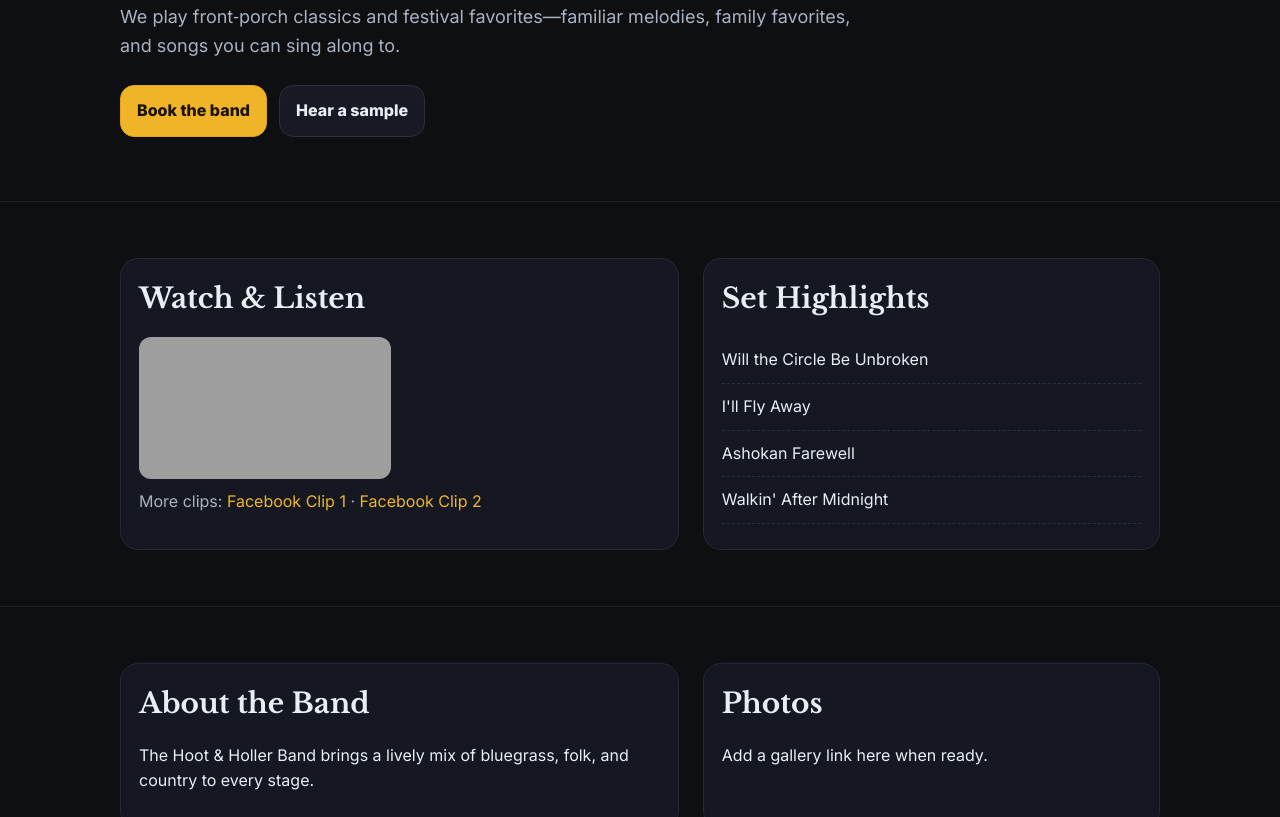
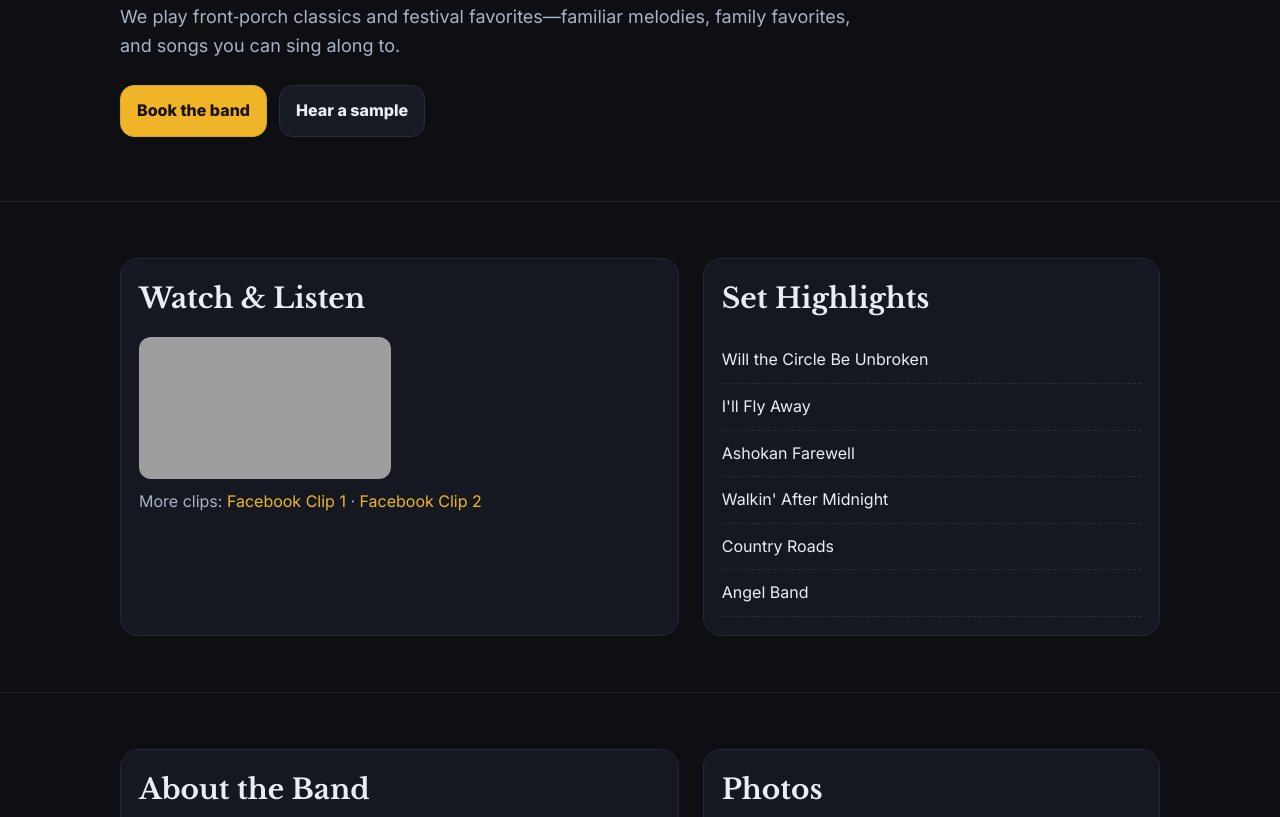
Before and after one commit to Huntlyman/hoothollerband, a plain HTML site: page index.html in a window 1280 px wide. Shown: the part 344-1161 px from the top of the page. Drawn offline with nearby package versions, Linux system fonts and the light colour scheme; grey boxes are pictures that could not be loaded.

Commit message:
Update index.html

```diff
--- a/index.html
+++ b/index.html
@@ -84,6 +84,8 @@
             <li>I'll Fly Away</li>
             <li>Ashokan Farewell</li>
             <li>Walkin' After Midnight</li>
+            <li>Country Roads</li>
+            <li>Angel Band</li>
           </ul>
         </div>
       </div>
```
